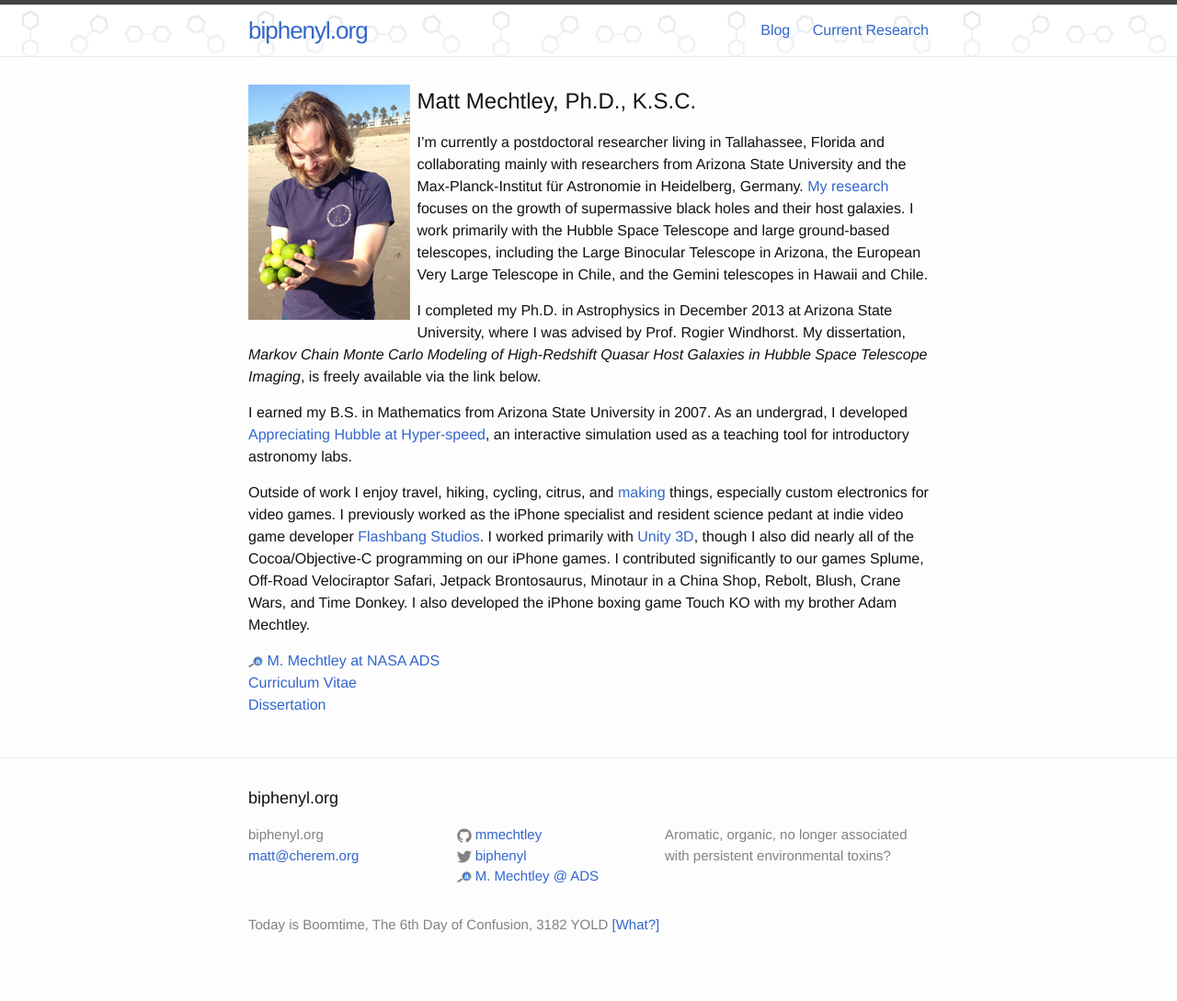
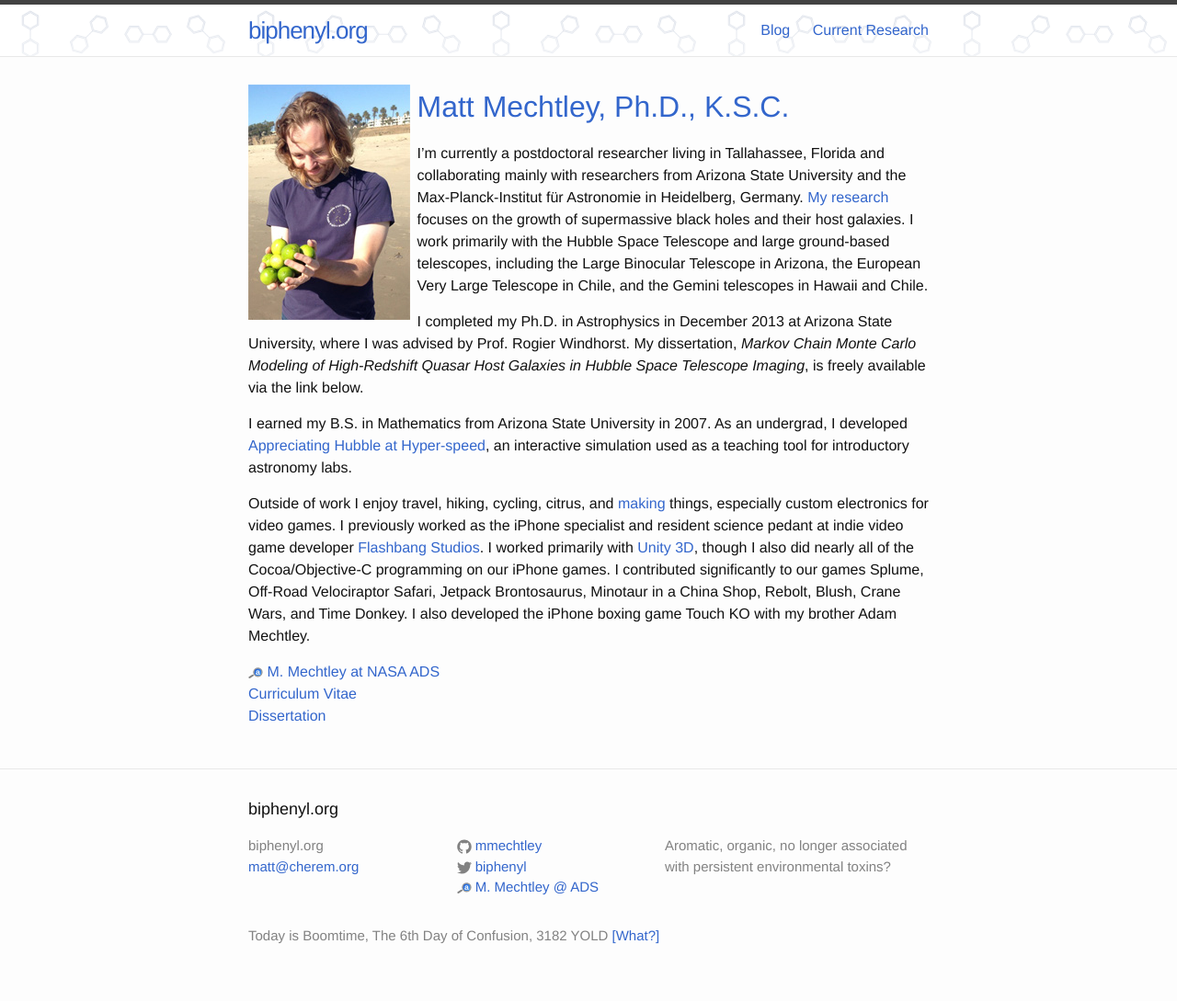
Before and after one commit to mmechtley/mmechtley.github.io, a Jekyll site: the page built from index.md, in a window 1280 px wide. Shown: the whole page at 92% size. Built offline with Jekyll 4.4.1, drawn with Linux system fonts in a browser that asks for light colours.

Commit message:
Removed comments in ADS svg. Small tweaks to h1 headers

```diff
--- a/_sass/_base.scss
+++ b/_sass/_base.scss
@@ -83,6 +83,11 @@ li {
  */
 h1, h2, h3, h4, h5, h6 {
     font-weight: $base-font-weight;
+}
+
+h1 {
+    color: $brand-color;
+    font-weight: 500;
 }
 
 
--- a/_sass/_layout.scss
+++ b/_sass/_layout.scss
@@ -207,7 +207,6 @@
 
 .post-title {
     font-size: 36px;
-    letter-spacing: -1px;
     line-height: 1;
     color: $brand-color;
     font-weight: 500;
--- a/index.md
+++ b/index.md
@@ -4,7 +4,7 @@ layout: default
 
 {% include figure.html url="/images/headshot.jpg" class="image-float-left" %}
 
-## Matt Mechtley, Ph.D., K.S.C. ##
+# Matt Mechtley, Ph.D., K.S.C. #
 
 I'm currently a postdoctoral researcher living in Tallahassee, Florida and collaborating mainly with researchers from Arizona State University and the Max-Planck-Institut für Astronomie in Heidelberg, Germany. [My research]({{site.baseurl}}/research) focuses on the growth of supermassive black holes and their host galaxies. I work primarily with the Hubble Space Telescope and large ground-based telescopes, including the Large Binocular Telescope in Arizona, the European Very Large Telescope in Chile, and the Gemini telescopes in Hawaii and Chile.
 
```
Also changed, not shown: _includes/icon-adsabs.svg.
